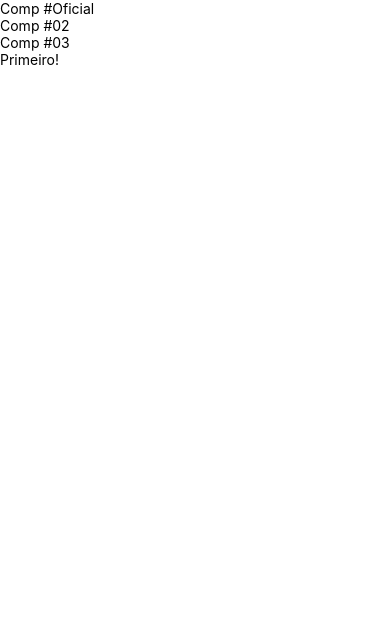
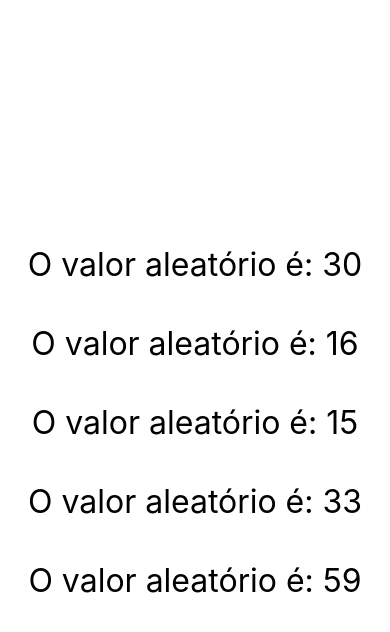
Before and after one commit to liviacardoso03/react-native-projects, a React Native app: screen / in a window 390 px wide. Shown: the top 632 px of the page. Built offline with nearby package versions, Linux system fonts and the light colour scheme.

Commit message:
second commit

```diff
--- a/src/App.js
+++ b/src/App.js
@@ -1,15 +1,31 @@
 import React from 'react';
-import {SafeAreaView} from 'react-native';
+import {SafeAreaView, StyleSheet} from 'react-native';
 
-import Primeiro from './components/Primeiro';
-
-import CompPadrao, {Comp1, Comp2} from './components/Multi';
+import Aleatorio from './components/Aleatorio';
+//import MinMax from './components/MinMax';
+// import Primeiro from './components/Primeiro';
+// import CompPadrao, {Comp1, Comp2} from './components/Multi';
 
 export default () => (
-  <SafeAreaView>
+  <SafeAreaView style={style.App}>
+    <Aleatorio min={10} max={60} />
+    <Aleatorio min={10} max={60} />
+    <Aleatorio min={10} max={60} />
+    <Aleatorio min={10} max={60} />
+    <Aleatorio min={10} max={60} />
+    {/* <MinMax min="3" max="20" />
+    <MinMax min="1" max="94" />
     <CompPadrao />
     <Comp1 />
     <Comp2 />
-    <Primeiro />
+    <Primeiro /> */}
   </SafeAreaView>
 );
+
+const style = StyleSheet.create({
+  App: {
+    flexGrow: 1,
+    justifyContent: 'center',
+    alignItems: 'center',
+  },
+});
--- /dev/null
+++ b/src/components/Aleatorio.js
@@ -0,0 +1,12 @@
+import React from 'react';
+import {Text} from 'react-native';
+
+import Estilo from './style';
+
+export default props => {
+  const {min, max} = props;
+  const delta = max - min + 1;
+  const aleatorio = parseInt(Math.random() * delta) + min;
+
+  return <Text style={Estilo.fontG}>O valor aleatório é: {aleatorio}</Text>;
+};
--- /dev/null
+++ b/src/components/MinMax.js
@@ -0,0 +1,10 @@
+import React from 'react';
+import {Text} from 'react-native';
+
+import Estilo from './style';
+
+export default props => (
+  <Text style={Estilo.fontG}>
+    O valor {props.max} é maior que o valor {props.min}!
+  </Text>
+);
--- a/src/components/Multi.js
+++ b/src/components/Multi.js
@@ -1,10 +1,12 @@
 import React from 'react';
 import {SafeAreaView, Text} from 'react-native';
+
+import Estilo from './style';
 
 function Comp() {
   return (
     <SafeAreaView>
-      <Text>Comp #Oficial</Text>
+      <Text style={Estilo.fontG}>Comp #Oficial</Text>
     </SafeAreaView>
   );
 }
@@ -12,7 +14,7 @@ function Comp() {
 function Comp1() {
   return (
     <SafeAreaView>
-      <Text>Comp #02</Text>
+      <Text style={Estilo.fontG}>Comp #02</Text>
     </SafeAreaView>
   );
 }
@@ -20,7 +22,7 @@ function Comp1() {
 function Comp2() {
   return (
     <SafeAreaView>
-      <Text>Comp #03</Text>
+      <Text style={Estilo.fontG}>Comp #03</Text>
     </SafeAreaView>
   );
 }
--- a/src/components/Primeiro.js
+++ b/src/components/Primeiro.js
@@ -1,4 +1,9 @@
 import React from 'react';
 import {Text} from 'react-native';
 
-export default () => <Text>Primeiro!</Text>;
+import Estilo from './style';
+
+export default () => {
+  console.warn('Opa!'); //Pop-up de aviso
+  return <Text style={Estilo.fontG}>Primeiro!</Text>;
+};
--- /dev/null
+++ b/src/components/style.js
@@ -0,0 +1,9 @@
+import {StyleSheet} from 'react-native';
+
+export default StyleSheet.create({
+  fontG: {
+    fontSize: 32,
+    padding: 20,
+    textAlign: 'center',
+  },
+});
```
